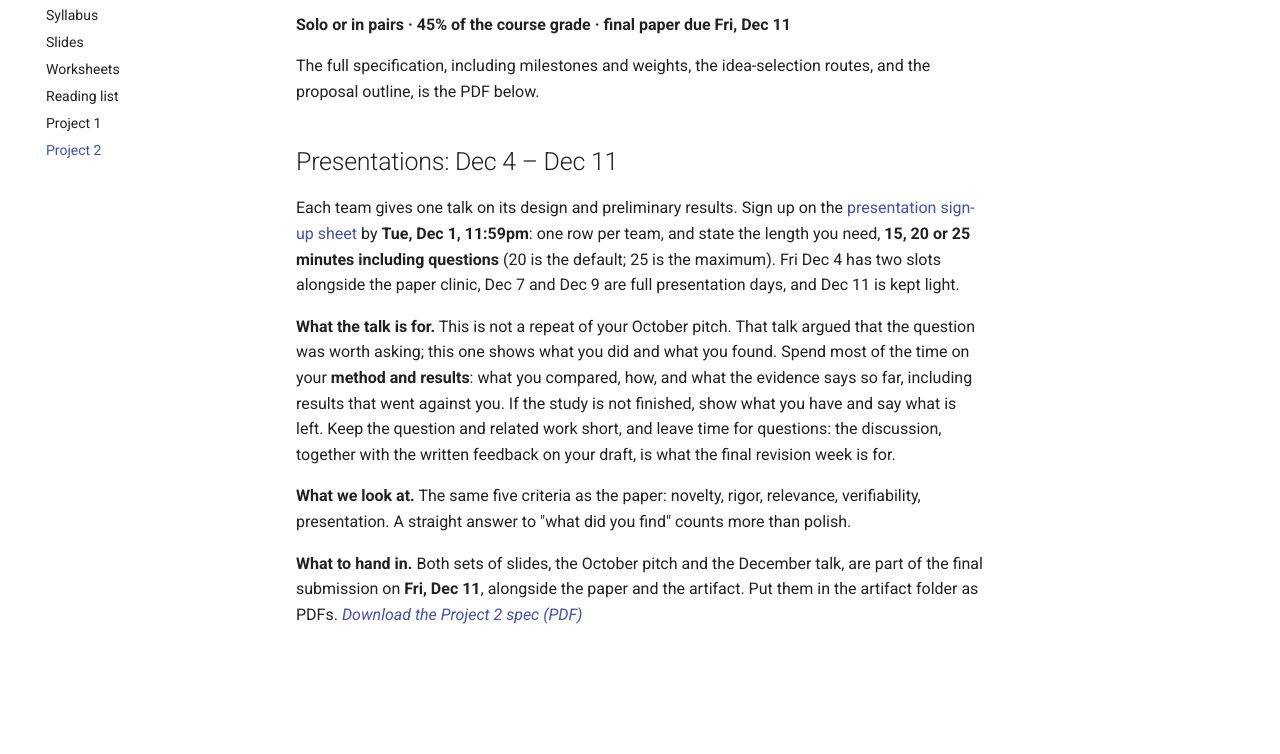
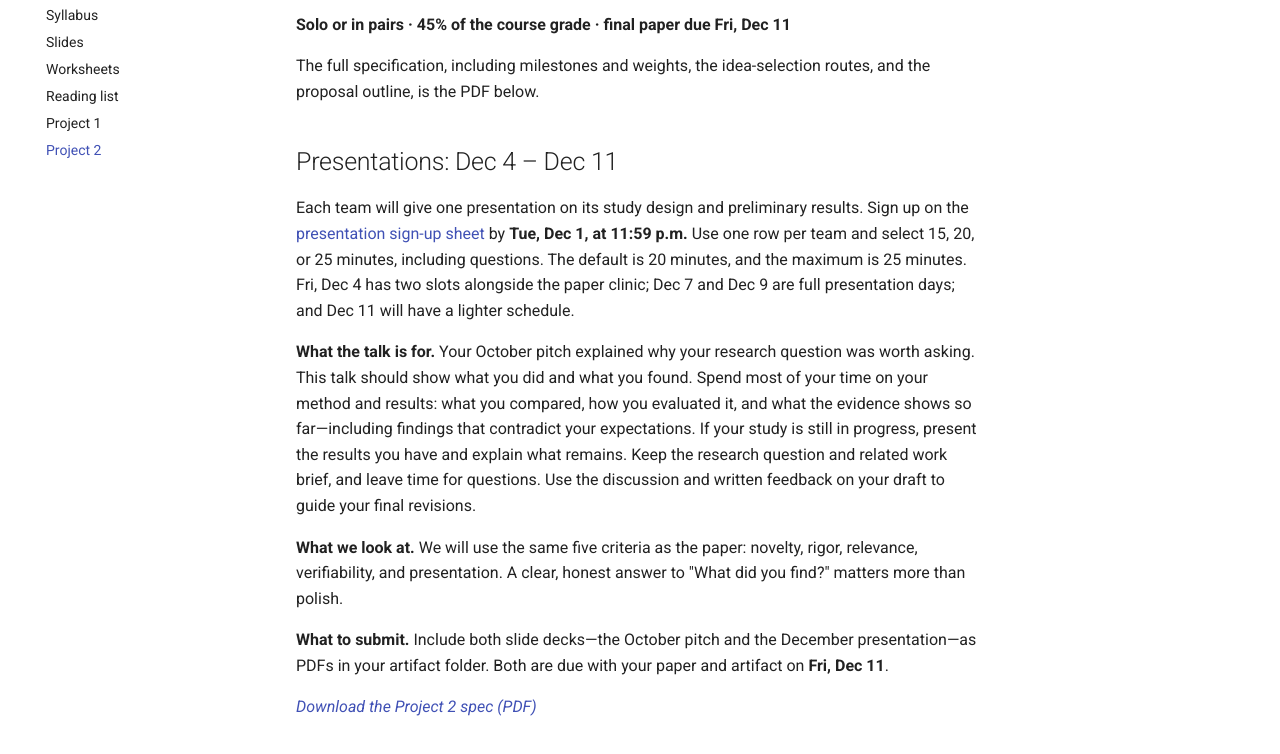
Before and after one commit to jie-jw-wu/se-ai-fall2026, a plain HTML site: page project2/index.html in a window 1280 px wide. Shown: the part 168-922 px from the top of the page. Drawn offline with Linux system fonts and the light colour scheme.

Commit message:
Publish course site

```diff
--- a/project2/index.html
+++ b/project2/index.html
@@ -505,27 +505,28 @@
 <p>The full specification, including milestones and weights, the idea-selection
 routes, and the proposal outline, is the PDF below.</p>
 <h2 id="presentations-dec-4-dec-11">Presentations: Dec 4 – Dec 11<a class="headerlink" href="#presentations-dec-4-dec-11" title="Permanent link">&para;</a></h2>
-<p>Each team gives one talk on its design and preliminary results. Sign up on the
+<p>Each team will give one presentation on its study design and preliminary
+results. Sign up on the
 <a href="https://docs.google.com/spreadsheets/d/1T4M7VutnFyR0ZM59aJptX97Vp0zGlRxBJCU8xr0lls4/edit">presentation sign-up sheet</a>
-by <strong>Tue, Dec 1, 11:59pm</strong>: one row per team, and state the length you need,
-<strong>15, 20 or 25 minutes including questions</strong> (20 is the default; 25 is the
-maximum). Fri Dec 4 has two slots alongside the paper clinic, Dec 7 and Dec 9
-are full presentation days, and Dec 11 is kept light.</p>
-<p><strong>What the talk is for.</strong> This is not a repeat of your October pitch. That
-talk argued that the question was worth asking; this one shows what you did
-and what you found. Spend most of the time on your <strong>method and results</strong>:
-what you compared, how, and what the evidence says so far, including results
-that went against you. If the study is not finished, show what you have and
-say what is left. Keep the question and related work short, and leave time
-for questions: the discussion, together with the written feedback on your
-draft, is what the final revision week is for.</p>
-<p><strong>What we look at.</strong> The same five criteria as the paper: novelty, rigor,
-relevance, verifiability, presentation. A straight answer to "what did you
-find" counts more than polish.</p>
-<p><strong>What to hand in.</strong> Both sets of slides, the October pitch and the December
-talk, are part of the final submission on <strong>Fri, Dec 11</strong>, alongside the paper
-and the artifact. Put them in the artifact folder as PDFs.
-<em><a href="Project2.pdf">Download the Project 2 spec (PDF)</a></em></p>
+by <strong>Tue, Dec 1, at 11:59 p.m.</strong> Use one row per team and select 15, 20, or
+25 minutes, including questions. The default is 20 minutes, and the maximum is
+25 minutes. Fri, Dec 4 has two slots alongside the paper clinic; Dec 7 and
+Dec 9 are full presentation days; and Dec 11 will have a lighter schedule.</p>
+<p><strong>What the talk is for.</strong> Your October pitch explained why your research
+question was worth asking. This talk should show what you did and what you
+found. Spend most of your time on your method and results: what you compared,
+how you evaluated it, and what the evidence shows so far—including findings
+that contradict your expectations. If your study is still in progress,
+present the results you have and explain what remains. Keep the research
+question and related work brief, and leave time for questions. Use the
+discussion and written feedback on your draft to guide your final revisions.</p>
+<p><strong>What we look at.</strong> We will use the same five criteria as the paper:
+novelty, rigor, relevance, verifiability, and presentation. A clear, honest
+answer to "What did you find?" matters more than polish.</p>
+<p><strong>What to submit.</strong> Include both slide decks—the October pitch and the
+December presentation—as PDFs in your artifact folder. Both are due with your
+paper and artifact on <strong>Fri, Dec 11</strong>.</p>
+<p><em><a href="Project2.pdf">Download the Project 2 spec (PDF)</a></em></p>
 <p><embed src="Project2.pdf" type="application/pdf" width="100%"
        height="1000px" /></p>
 <p>If the document does not display above, use the download link instead.</p>
```
Also changed, not shown: search/search_index.json (+1 -1 lines).
